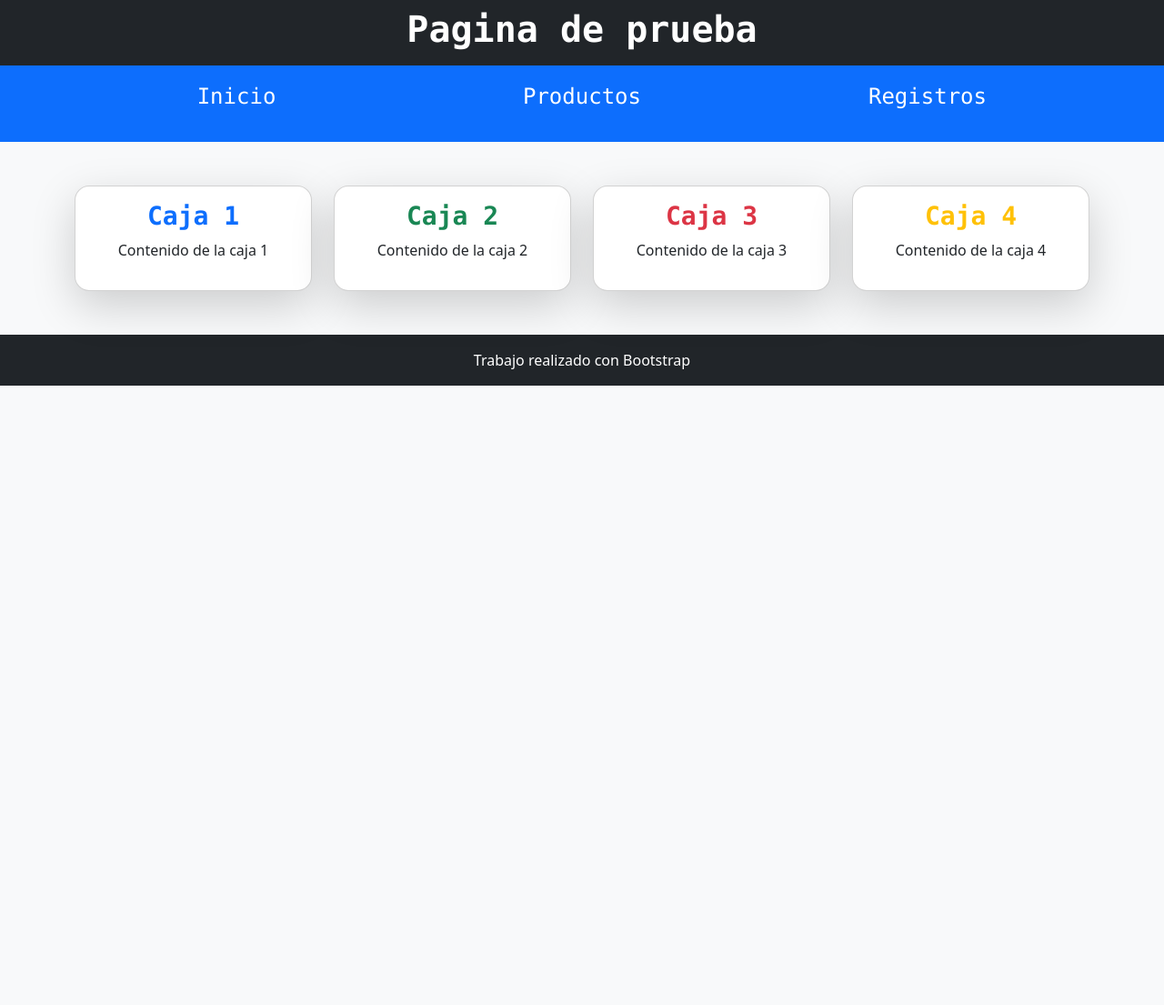
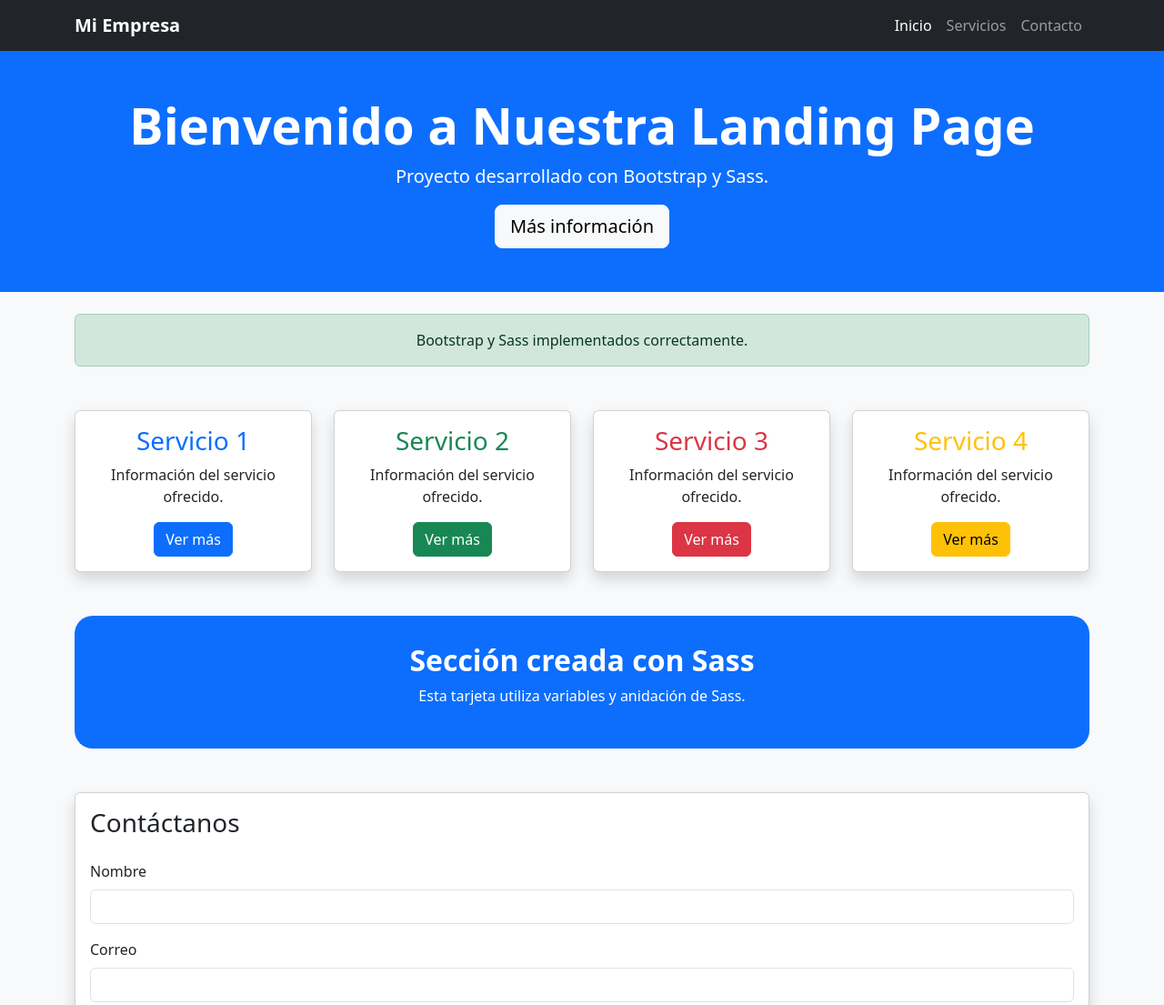
Before and after one commit to Hector-20-glitch/desarrollo-web-bootstrap, a plain HTML site: page index.html in a window 1280 px wide. Shown: the top 1105 px of the page at 91% size. Before the commit the page ends 800 px from the top, so only its background shows below. Drawn offline with nearby package versions, Linux system fonts and the light colour scheme.

Commit message:
Add files via upload

````diff
--- a/index.html
+++ b/index.html
@@ -2,126 +2,272 @@
 <html lang="es">
 
 <head>
-
     <meta charset="UTF-8">
-
     <meta name="viewport" content="width=device-width, initial-scale=1.0">
-
-    <title>Primer Trabajo</title>
-
+    <title>Landing Page Bootstrap y Sass</title>
     <link href="https://cdn.jsdelivr.net/npm/bootstrap@5.3.8/dist/css/bootstrap.min.css" rel="stylesheet">
-
+    <link rel="stylesheet" href="css/styles.css">
 </head>
 
 <body class="bg-light">
 
-    <header>
-        <nav class="navbar bg-dark">
-            <div class="container">
-                <h1 class="text-white text-center w-100 fw-bold font-monospace">
-                    Pagina de prueba
-                </h1>
-            </div>
-        </nav>
-    </header>
-
-    <section class="bg-primary py-3">
+    <nav class="navbar navbar-expand-lg navbar-dark bg-dark sticky-top">
 
         <div class="container">
 
-            <div class="row text-center">
+            <a class="navbar-brand fw-bold" href="#">
+                Mi Empresa
+            </a>
 
-                <div class="col-12 col-md-4">
-                    <p class="text-white fs-4 font-monospace">
-                        Inicio
-                    </p>
+            <button class="navbar-toggler" type="button"
+                data-bs-toggle="collapse"
+                data-bs-target="#menu">
+
+                <span class="navbar-toggler-icon"></span>
+
+            </button>
+
+            <div class="collapse navbar-collapse" id="menu">
+
+                <ul class="navbar-nav ms-auto">
+
+                    <li class="nav-item">
+                        <a class="nav-link active" href="#">Inicio</a>
+                    </li>
+
+                    <li class="nav-item">
+                        <a class="nav-link" href="#">Servicios</a>
+                    </li>
+
+                    <li class="nav-item">
+                        <a class="nav-link" href="#">Contacto</a>
+                    </li>
+
+                </ul>
+
             </div>
 
-                <div class="col-12 col-md-4">
-                    <p class="text-white fs-4 font-monospace">
-                        Productos
-                    </p>
         </div>
 
-                <div class="col-12 col-md-4">
-                    <p class="text-white fs-4 font-monospace">
-                        Registros
+    </nav>
+
+    <section class="bg-primary text-white text-center py-5">
+
+        <div class="container">
+
+            <h1 class="display-4 fw-bold">
+                Bienvenido a Nuestra Landing Page
+            </h1>
+
+            <p class="lead">
+                Proyecto desarrollado con Bootstrap y Sass.
             </p>
+
+            <button class="btn btn-light btn-lg">
+                Más información
+            </button>
+
         </div>
-            </div>
-        </div>
+
     </section>
 
-    <main>
+    <div class="container mt-4">
 
-        <div class="container mt-5">
+        <div class="alert alert-success text-center">
+
+            Bootstrap y Sass implementados correctamente.
+
+        </div>
+
+    </div>
+
+    <section class="container my-5">
+
         <div class="row g-4">
+
             <div class="col-12 col-md-6 col-lg-3">
-                    <div class="card shadow-lg rounded-4 h-100">
+
+                <div class="card shadow h-100">
+
                     <div class="card-body text-center">
-                            <h3 class="text-primary fw-bold font-monospace">
-                                Caja 1
+
+                        <h3 class="text-primary">
+                            Servicio 1
                         </h3>
+
                         <p>
-                                Contenido de la caja 1
+                            Información del servicio ofrecido.
                         </p>
+
+                        <button class="btn btn-primary">
+                            Ver más
+                        </button>
+
                     </div>
+
                 </div>
+
             </div>
 
             <div class="col-12 col-md-6 col-lg-3">
-                    <div class="card shadow-lg rounded-4 h-100">
+
+                <div class="card shadow h-100">
+
                     <div class="card-body text-center">
-                            <h3 class="text-success fw-bold font-monospace">
-                                Caja 2
+
+                        <h3 class="text-success">
+                            Servicio 2
                         </h3>
+
                         <p>
-                                Contenido de la caja 2
+                            Información del servicio ofrecido.
                         </p>
+
+                        <button class="btn btn-success">
+                            Ver más
+                        </button>
+
                     </div>
+
                 </div>
+
             </div>
 
             <div class="col-12 col-md-6 col-lg-3">
-                    <div class="card shadow-lg rounded-4 h-100">
+
+                <div class="card shadow h-100">
+
                     <div class="card-body text-center">
-                            <h3 class="text-danger fw-bold font-monospace">
-                                Caja 3
+
+                        <h3 class="text-danger">
+                            Servicio 3
                         </h3>
+
                         <p>
-                                Contenido de la caja 3
+                            Información del servicio ofrecido.
                         </p>
+
+                        <button class="btn btn-danger">
+                            Ver más
+                        </button>
+
                     </div>
+
                 </div>
+
             </div>
 
             <div class="col-12 col-md-6 col-lg-3">
-                    <div class="card shadow-lg rounded-4 h-100">
+
+                <div class="card shadow h-100">
+
                     <div class="card-body text-center">
-                            <h3 class="text-warning fw-bold font-monospace">
-                                Caja 4
+
+                        <h3 class="text-warning">
+                            Servicio 4
                         </h3>
+
                         <p>
-                                Contenido de la caja 4
+                            Información del servicio ofrecido.
                         </p>
-                        </div>
-                    </div>
-                </div>
-            </div>
+
+                        <button class="btn btn-warning">
+                            Ver más
+                        </button>
+
                     </div>
 
-    </main>
-
-    <footer class="bg-dark mt-5 py-3">
-
-        <div class="container">
-            <p class="text-center text-white m-0">
-                Trabajo realizado con Bootstrap
-            </p>
                 </div>
 
+            </div>
+
+        </div>
+
+    </section>
+
+    <section class="container mb-5">
+
+        <div class="tarjeta-sass">
+
+            <h2>Sección creada con Sass</h2>
+
+            <p>
+                Esta tarjeta utiliza variables y anidación de Sass.
+            </p>
+
+        </div>
+
+    </section>
+
+    <section class="container mb-5">
+
+        <div class="card shadow">
+
+            <div class="card-body">
+
+                <h3 class="mb-4">
+                    Contáctanos
+                </h3>
+
+                <form>
+
+                    <div class="mb-3">
+
+                        <label class="form-label">
+                            Nombre
+                        </label>
+
+                        <input type="text" class="form-control">
+
+                    </div>
+
+                    <div class="mb-3">
+
+                        <label class="form-label">
+                            Correo
+                        </label>
+
+                        <input type="email" class="form-control">
+
+                    </div>
+
+                    <div class="mb-3">
+
+                        <label class="form-label">
+                            Mensaje
+                        </label>
+
+                        <textarea class="form-control" rows="4"></textarea>
+
+                    </div>
+
+                    <button class="btn btn-primary">
+                        Enviar
+                    </button>
+
+                    <button class="btn btn-secondary">
+                        Cancelar
+                    </button>
+
+                </form>
+
+            </div>
+
+        </div>
+
+    </section>
+
+    <footer class="bg-dark text-white text-center py-3">
+
+        <p class="m-0">
+            © 2026 Landing Page Bootstrap y Sass
+        </p>
+
     </footer>
+
+    <script src="https://cdn.jsdelivr.net/npm/bootstrap@5.3.8/dist/js/bootstrap.bundle.min.js"></script>
 
 </body>
 
 </html>
+```
--- /dev/null
+++ b/scss/styles.scss
@@ -0,0 +1,19 @@
+$color-principal: #0d6efd;
+$radio-borde: 20px;
+
+.tarjeta-sass {
+    background-color: $color-principal;
+    color: white;
+    padding: 30px;
+    border-radius: $radio-borde;
+    text-align: center;
+
+    h2 {
+        font-weight: bold;
+    }
+
+    &:hover {
+        transform: scale(1.03);
+        transition: 0.3s;
+    }
+}
````
Also changed, not shown: css/styles.css (added), 1 other file. Lines whose indentation alone changed are shown as unchanged.
